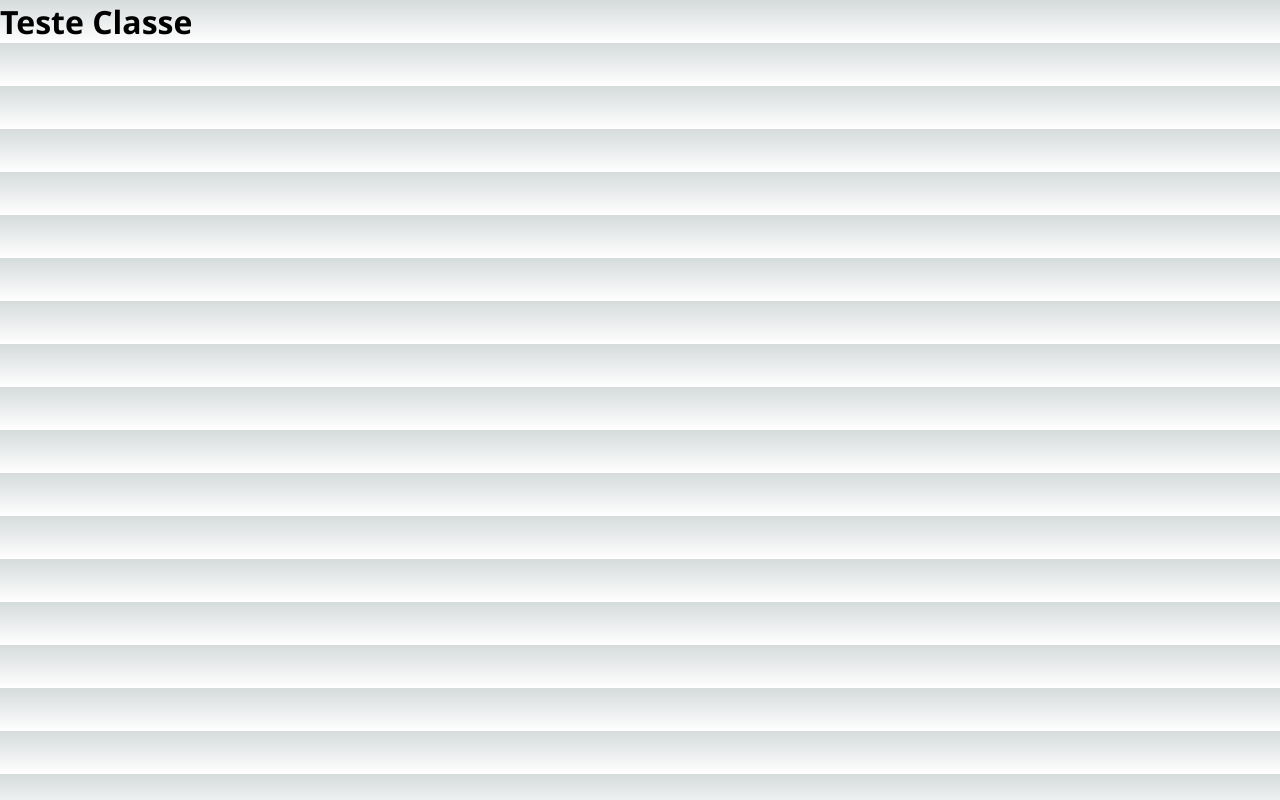
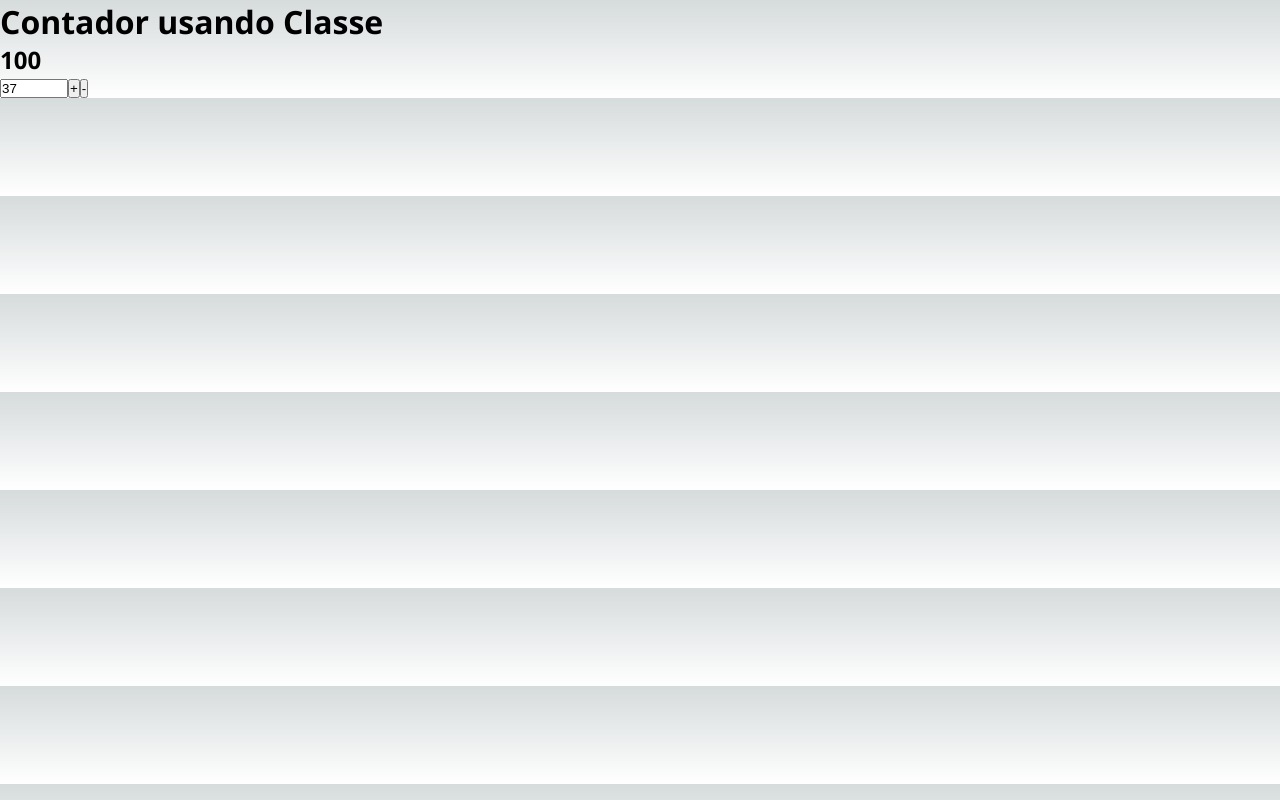
Before and after one commit to marcelolinck/exercicios-next, a Next.js app: page /classe/contador in a window 1280 px wide. Built offline with nearby package versions, Linux system fonts and the light colour scheme.

Commit message:
Componentes baseados em classe.

```diff
--- a/components/Contador.jsx
+++ b/components/Contador.jsx
@@ -1,13 +1,69 @@
-import { Component} from "react";
+import { Component } from "react";
 
-export default class Contador extends Component{
+export default class Contador extends Component {
+
+
+    state = {
+        //Com os dois pontos de interrogacao, indica que caso o atributo numero não receba algum valor, será considerado o valor zero
+        numero: this.props.valorInicial ?? 0,
+        passo: this.props.passo ?? 1
+    }
+
+    // pode criar uma função aqui da seguinte forma. Solução 1
+
+    inc() {
+        this.setState({
+            //Dessa forma irá modificar o valor de numero
+            numero: this.state.numero + 1
+        })
+    }
+
+    //Solução Metodo 2 - Solucao mais facil e o this sempre apontará para o objeto atual
+    inc2 = () => {
+        this.setState({
+            //Dessa forma irá modificar o valor de numero
+            numero: this.state.numero + this.state.passo
+        })
+    }
+
+    dec = () => {
+        this.setState({
+            //Dessa forma irá modificar o valor de numero
+            numero: this.state.numero - this.state.passo
+        })
+    }
+
+    alteararPasso = (ev) => {
+        this.setState({ passo: +ev.target.value })
+    }
+
+    renderForm() {
+        return (
+            <>
+                <input type="number" min={1} max={1000} value={this.state.passo} onChange={ev => this.alteararPasso()} />
+
+                {/* Para que funcione o incremento com o this, esta é a solução 1 */}
+                {/* <button onClick={() => this.inc()}>+</button> */}
+                {/* Dessa forma não irá ter a arrow function aqui */}
+                <button onClick={this.inc2}>+</button>
+                <button onClick={this.dec}>-</button>
+            </>
+        )
+    }
 
     // Com o metodo render, consigo rendenizar uma classe na tela
 
-    render(){
-        return(
+    render() {
+        return (
             <div>
-                <h1>Teste Classe</h1>
+                <h1>Contador usando Classe</h1>
+                {/* Quando se trata de um componente baseado em classe, nós acessanos o props via this nao precisando declarar o props acima. */}
+                {/* <h2>Valor Inicial: {this.props.valorInicial}</h2> */}
+                <h2>{this.state.numero}</h2>
+
+                {this.renderForm()}
+
+
             </div>
         )
     }
--- a/pages/classe/contador.jsx
+++ b/pages/classe/contador.jsx
@@ -1,13 +1,15 @@
+import Contador from "@/components/Contador";
 import { Component} from "react";
 
-export default class Contador extends Component{
+export default class ContadorPage extends Component{
 
     // Com o metodo render, consigo rendenizar uma classe na tela
 
     render(){
         return(
             <div>
-                <h1>Teste Classe</h1>
+                <Contador valorInicial={100} passo={37}/>
+                {/* <Contador /> */}
             </div>
         )
     }
```
